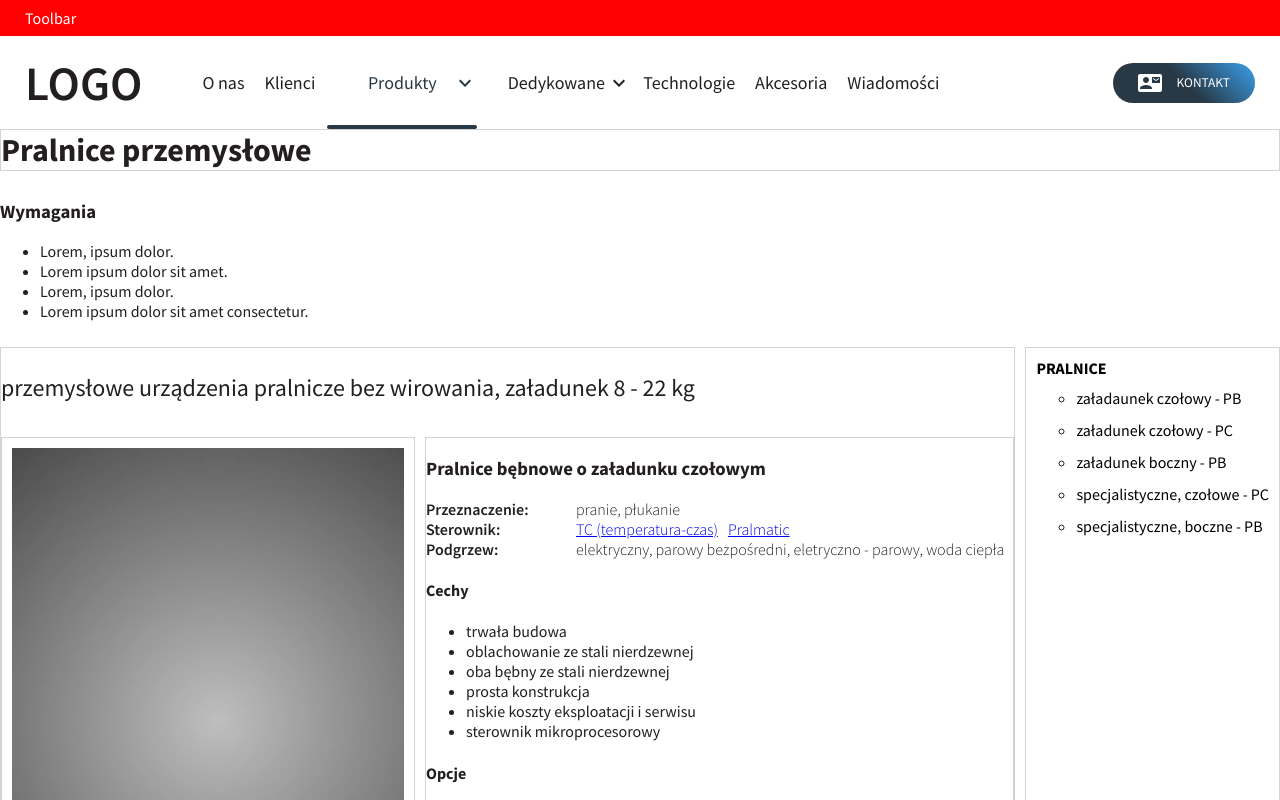
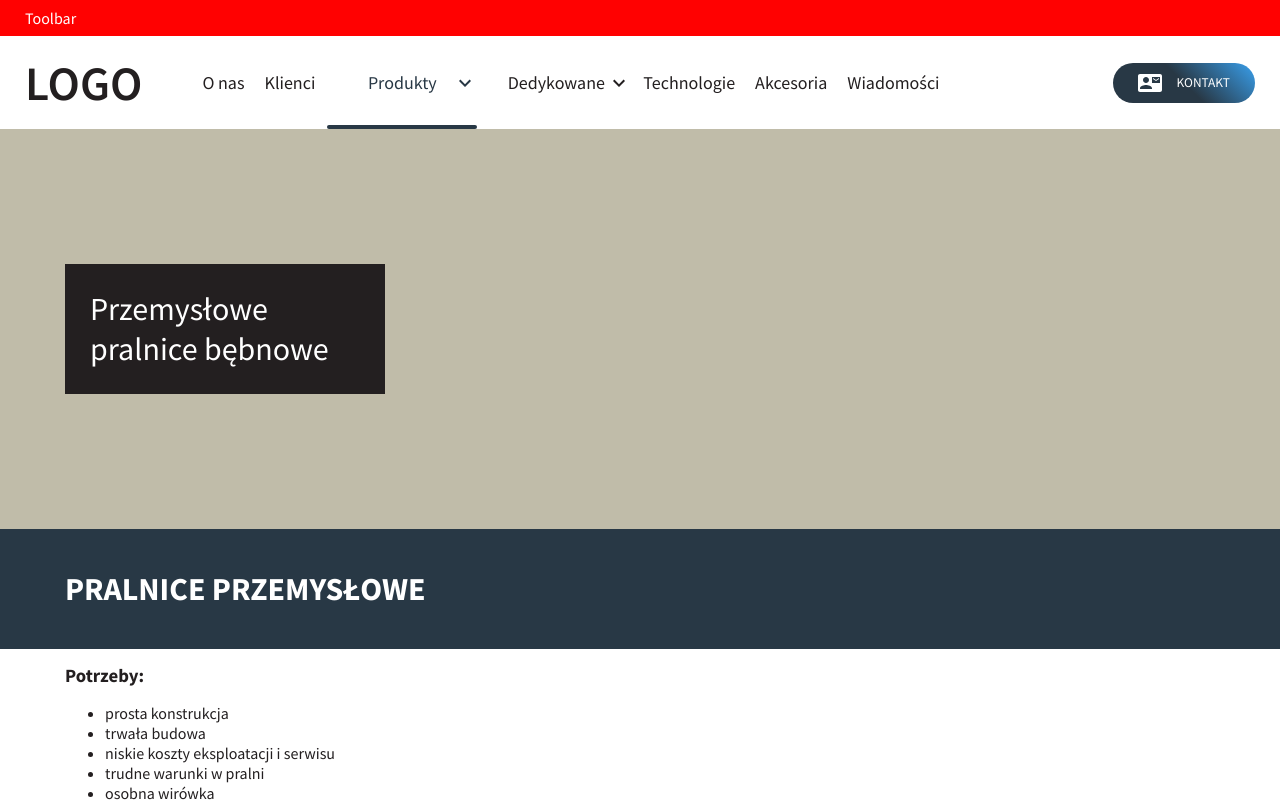
Before and after one commit to krystek77/react-website-client-side, a React (Create React App) app: page /produkty/pralnice in a window 1280 px wide. Built offline with nearby package versions, Linux system fonts and the light colour scheme.

Commit message:
improve product details component  responsiveness

```diff
--- a/src/components/ProductDetails/ProductDetails.css
+++ b/src/components/ProductDetails/ProductDetails.css
@@ -1,154 +1,151 @@
-* {
-  box-sizing: border-box;
+/*
+* start banner component
+*/
+.banner {
+  width: 100%;
+  height: 400px;
+  background-color: var(--light-gray);
+  flex-shrink: 0;
 }
-
-/*some comment 2*/
-main {
-  /* border:1px solid red; */
-  display: grid;
-  grid-template-columns: 1fr auto;
-  gap: 10px;
+.banner__content {
+  display: flex;
+  flex-direction: column;
+  justify-content: center;
+  height: 100%;
 }
-header {
-  grid-column: 1/3;
-}
-.needs {
-  grid-column: 1/3;
-}
-h2 {
+.banner__title {
+  background-color: var(--dark);
+  color: var(--light);
+  padding: 25px;
+  max-width: 320px;
   font-size: 32px;
-  border: 1px solid lightgrey;
-  margin: 0;
-}
-aside {
-  border: 1px solid lightgrey;
-  position: relative;
-  padding: 10px;
-}
-aside::before {
-  display: none;
-  content: '';
-  position: absolute;
-  top: 0;
-  left: 0;
-}
-section {
-  border: 1px solid lightgrey;
+  font-weight: 400;
 }
 /*
-.utility-menu
-*/
-.utility-menu {
-  position: sticky;
-  top: 20px;
-}
-.utility-menu {
-  list-style-type: none;
-  padding: 0;
-  margin: 0;
-}
-
-.utility-menu__title > a {
-  font-size: 24px;
-  color: black;
-  display: block;
-  padding-bottom: 10px;
-}
-.utility-menu li:not(.utility-menu__title) {
-  margin-bottom: 2px;
-}
-.utility-menu li:not(.utility-menu__title) a {
-  display: block;
-  padding-bottom: 10px;
-  text-decoration: none;
-  font-size: 16px;
-  color: black;
-}
-.utility-menu__title > a:first-of-type {
-  text-decoration: none;
-  text-transform: uppercase;
-  font-size: 16px;
-}
-/*
-  start product
-*/
-.product {
-  display: grid;
-  grid-template-columns: auto 1fr;
-  gap:10px;
-}
-.product__subtitle {
-  font-size: 24px;
-  grid-column: 1/3;
-}
-.product__introduction {
-  border: 1px solid lightgrey;
-}
-/*
-  end product
+* end banner component
 */
 
 /*
-  start slider
+* start header component
 */
+.header {
+  background-color: var(--secondary);
+  color: var(--light);
+}
+.header__content {
+  padding-top: 25px;
+  padding-bottom: 25px;
+}
+.header__title {
+  font-size: 32px;
+  text-transform: uppercase;
+}
+/*
+* start product card component
+*/
+.product__wrapper {
+  display: grid;
+  grid-template-columns: auto;
+  grid-template-rows: auto auto;
+  gap: 15px;
+}
+.product__main {
+  grid-row: 2/3;
+  border: 1px solid grey;
+}
 
-.slider__image {
-  max-width: 392px;
-  margin-bottom:10px;
+.product__aside {
+  grid-row: 1/2;
+  border: 1px solid grey;
+  width: 100%;
 }
-.slider__image > img {
+.product-card {
+  display: grid;
+  grid-template-columns: auto;
+  gap: 15px;
+}
+.article-title {
+  font-size: 28px;
+  grid-row: 1/2;
+}
+.article-subtitle {
+  font-size: 18px;
+}
+.product-card__content {
+  grid-row: 2/3;
+}
+.product-slider {
+  grid-row: 3/4;
+}
+
+/*
+* component candidate
+*/
+.product-slider {
+  max-width: 100%;
+  border: 1px solid pink;
+}
+.product-slider__image {
+  width: 100%;
+}
+.product-slider__image img {
   display: block;
   max-width: 100%;
 }
-.slider__thumbnails {
-  display: grid;
-  grid-template-columns: 100px 100px 100px;
-  gap:10px;
+
+.product-card__content {
+  border: 1px solid red;
 }
-.slider__thumbnail {
-  cursor:pointer;
-  background-color:transparent;
-  border:none;
-  width:100%;
+.product-card__short {
+  border: 1px solid green;
 }
-.slider__thumbnail > img {
-  display: block;
-  max-width: 100%;
+.product-card__lists {
+  display: flex;
+  justify-content: flex-start;
+  align-items: flex-start;
 }
 /*
-  end slider
+* component candidate
+*/
+.product-card__list {
+  border: 1px solid blue;
+}
+/*
+* end component candidate
 */
 
-/*
-short-info
-*/
-.short-info {
-  list-style-type: none;
-  padding-left: 0;
+@media screen and (min-width: 1200px) {
+  .product__wrapper {
+    grid-template-columns: auto 1fr;
+    grid-template-rows: auto;
+  }
+  .product__main {
+    grid-row: 1/2;
+  }
+  .product__aside {
+    grid-row: 1/2;
+    min-width: 280px;
+  }
+  .product-card {
+    grid-template-columns: auto 1fr;
+  }
+  .article-title {
+    grid-column: 1/3;
+  }
+  .product-slider {
+    max-width: 392px;
+    grid-column: 1/2;
+    grid-row:2/3;
+  }
+  .product-card__content {
+    grid-column: 2/3;
+    grid-row:2/3;
+  }
+  .product-card__lists {
+    display: block;
+  }
+  .product-card__details {
+    grid-column: 1/3;
+    border: 1px solid lightseagreen;
+  }
 }
-.short-info__title {
-  display: inline-block;
-  font-weight: 600;
-  width: 150px;
-}
-.short-info__content {
-  display: inline-block;
-  font-weight: 300;
-}
-.short-info__content > a {
-  display: inline-block;
-  padding-right: 10px;
-}
-/*
-end short-info
-*/
-
-/*
-  start related details
-*/
-.related-details {
-  grid-column: 1/3;
-}
-/*
-  end related details
-*/
--- a/src/components/ProductDetails/ProductDetails.js
+++ b/src/components/ProductDetails/ProductDetails.js
@@ -1,12 +1,11 @@
 /* eslint-disable no-unused-vars */
 import React, { useEffect, useState } from 'react';
-import { Link, useHistory } from 'react-router-dom';
+import { Link } from 'react-router-dom';
 import PropTypes from 'prop-types';
 
 import { dataProducts as allProducts } from '../../constants/products';
 import { dataControls as allControls } from '../../constants/control-options';
 
-import Slider from './Slider/Slider';
 import TechnicalData from './TechnicalData/TechnicalData';
 
 import './ProductDetails.css';
@@ -15,7 +14,6 @@ import './ProductDetails.css';
 const ProductDetails = (props) => {
   const [product, setProduct] = useState(null);
   const [controls, setControls] = useState([]);
-  const history = useHistory();
 
   useEffect(() => {
     console.log('[ProductDetails.js] - useEffect');
@@ -43,160 +41,163 @@ const ProductDetails = (props) => {
 
   console.log('[ProductDetails.js] - render');
 
-  function renderProduct() {
   return (
+    product && (
       <React.Fragment>
-        {product.kind.map((item) => {
-          const { title, subtitle, control_options, purpose, heating, g_factor, mount, pathname, images, thumbnails, features, options,parameters } = item;
-          const id = pathname.split('#')[1];
-          const controlsItem = control_options.map((controlId) => {
-            return controls.find((control) => control.id === controlId);
-          });
+
+        <div className="banner" id={product.pathname}>
+          <div className="container">
+            <div className="banner__content">
+              <h1 className="banner__title">Przemysłowe pralnice bębnowe</h1>
+            </div>
+          </div>
+        </div>
+
+        <div className="header">
+          <div className="container">
+            <div className="header__content">
+              <h2 className="header__title">{product.title}</h2>
+            </div>
+          </div>
+        </div>
+
+
+        <div>
+          <div className="container">
+            <h3>Potrzeby:</h3>
+            <ul>
+              <li>prosta konstrukcja</li>
+              <li>trwała budowa</li>
+              <li>niskie koszty eksploatacji i serwisu</li>
+              <li>trudne warunki w pralni</li>
+              <li>osobna wirówka</li>
+            </ul>
+          </div>
+        </div>
+
+        <div className="product__content">
+          <div className="container">
+            <div className="product__wrapper">
+              <main className="product__main">
+
+                <header className="content__header">
+                  <h3 className="content__title">Rodzaje urządzeń:</h3>
+                </header>
+                {product.kind.map((item)=>{
+                  const {title,images,thumbnails, features, options,purpose,heating,g_factor,mount,control_options,parameters} = item;
+                  const key = item.pathname.split('#')[1];
+                  const currentImage = images[1];
+                  const controlTypes = control_options.map((id)=>controls.find((item)=>item.id===id));
 
                   return (
-            <article className="product" id={id} key={id}>
-              <p className="product__subtitle">{subtitle}</p>
+                    <article className="product-card" key={key}>
 
-              <Slider images={images} thumbnails={thumbnails} />
+                      <h4 className="article-title">{title}</h4>
 
-              <div className="product__introduction">
-                <header className="product__header">
-                  <h3 className="product__title">{title}</h3>
-                  {/** start short info component */}
-                  <ul className="short-info">
-                    {purpose.length !== 0 && (
-                      <li className="short-info__item">
-                        <span className="short-info__title">Przeznaczenie:</span>
-                        <span className="short-info__content">{purpose.join(', ')}</span>
-                      </li>
+                      {/** start product-slider component */}
+                      <aside className="product-slider">
+                        <div className="product-slider__image">
+                          <img src={`../assets/images/${currentImage}.webp`} alt={currentImage}/>
+                        </div>
+                        {thumbnails.length !== 0 && (
+                           <div className="product-slider__thumbnails">
+                            {thumbnails.map((item)=>{
+                                return (
+                                  <button key={item} type="button" className="product-slider__button-thumbnail">
+                                    <img className="product-slider__thumbnail" src={`../assets/images/${item}.webp`} alt={item}/>
+                                  </button>
+                                )
+                            })}
+                           </div>
                         )}
-                    {control_options.length !== 0 && (
-                      <li className="short-info__item">
-                        <span className="short-info__title">Sterownik:</span>
-                        <span className="short-info__content">
-                          {controlsItem.map((item) => (
-                            <a key={item.control} href="/">
-                              {item.control}
-                            </a>
-                          ))}
-                        </span>
-                      </li>
-                    )}
-                    {heating.length !== 0 && (
-                      <li className="short-info__item">
-                        <span className="short-info__title">Podgrzew:</span>
-                        <span className="short-info__content">{heating.join(', ')}</span>
-                      </li>
-                    )}
-                    {g_factor && (
-                      <li className="short-info__item">
-                        <span className="short-info__title">G-faktor:</span>
-                        <span className="short-info__content">{g_factor}</span>
-                      </li>
-                    )}
-                    {mount && (
-                      <li className="short-info__item">
-                        <span className="short-info__title">Mocowanie:</span>
-                        <span className="short-info__content">{mount}</span>
-                      </li>
-                    )}
-                  </ul>
-                  {/** end short info component */}
-                </header>
-                <div className="product__content">
-                  {/** plain list component */}
+                      </aside>
+                      {/** end product-slider component */}
+
+                      <div className="product-card__content">
+
+                        {/** start product short component */}
+                        <div className="product-short">
+                            {purpose.length !==0 && <div className="product-short__item"><span className="product-short__name">Przeznaczenie:</span><span className="product-short__value">{purpose.join(', ')}</span></div>}
+                            {g_factor && <div className="product-short__item"><span className="product-short__name">G-faktor:</span><span className="product-short__value">{g_factor}</span></div>}
+                            {mount &&<div className="product-short__item"><span className="product-short__name">Mocowanie:</span><span className="product-short__value">{mount}</span></div>}
+                            {heating.length !==0 && <div className="product-short__item"><span className="product-short__name">Dostępne podgrzewy:</span><span className="product-short__value">{heating.join(', ')}</span></div>}
+                            {controlTypes.length !==0 && <div className="product-short__item">
+                                <span className="product-short__name">Rodzaje sterowników:</span>
+                                <span className="product-short__value"> {controlTypes.map((item)=>{ return <Link className="product-short__link" to="/" key={item.id}>{item.control}</Link> }) } </span>
+                              </div>
+                            }
+                        </div>
+                        {/** end product short component */}
+
+                        <div className="product-card__lists">
+                          {/** start unordered list component */}
                           {features.length !== 0 && (
-                    <div className="plain-list">
-                      <h4 className="plain-list__title">Cechy</h4>
-                      <ul className="plain-list__items">
-                        {features.map((item) => (
-                          <li className="plain-list__item" key={item}>
-                            {item}
-                          </li>
-                        ))}
+                            <div className="product-card__list">
+                              <h5 className="article-subtitle">Cechy</h5>
+                              <ul>
+                                {features.map((item)=>{
+                                  return <li key={item}>{item}</li>
+                                })}
                               </ul>
                             </div>
                           )}
-                  {/** end plain list component */}
-                  {/** start plain list component */}
+                          {/** end unordered list component */}
+
+                          {/** start unordered list component */}
                           {options.length !== 0 && (
-                    <div className="plain-list">
-                      <h4 className="plain-list__title">Opcje</h4>
-                      <ul className="plain-list__items">
-                        {options.map((item) => (
-                          <li className="plain-list__item" key={item}>
-                            {item}
-                          </li>
-                        ))}
+                            <div className="product-card__list">
+                              <h5 className="article-subtitle">Opcje</h5>
+                              <ul>
+                                {options.map((item)=>{
+                                  return <li key={item}>{item}</li>
+                                })}
                               </ul>
                             </div>
                           )}
-                  {/** end plain list component */}
-                </div>
+                          {/** end unordered list component */}
                         </div>
 
-              {/** start related details component */}
-              <section className="related-details">
-                <h4>Technologie</h4>
-              </section>
-              {/** end related details component */}
+                      </div>
 
-              {/** start related details component */}
-              <section className="related-details">
-                <h4>Dane techniczne</h4>
-                <TechnicalData data={parameters} />
-              </section>
-              {/** end related details component */}
+                      <div className="product-card__details">
+                        <h5 className="article-subtitle">Dane techniczne</h5>
+                        <TechnicalData data={parameters}/>
+                      </div>
+
+                      <div className="product-card__details">
+                        <h5 className="article-subtitle">Technologie</h5>
+                      </div>
+
                     </article>
-          );
+                    )
                 })}
-      </React.Fragment>
-    );
-  }
-  function renderUtilityMenu() {
-    return (
+
+
+              </main>
+
+
+              <aside className="product__aside">
                 <ul className="utility-menu">
                   <li className="utility-menu__title">
-          <Link to={`/produkty/pralnice#${product.pathname}`}>
-            {' '}
-            <strong>{product.short_title}</strong>{' '}
-          </Link>
+                    <Link to={`/produkty/pralnice#${product.pathname}`}> <strong>{product.short_title}</strong> </Link>
 
                     <ul className="utility-menu__submenu">
                       {product.kind.map((item) => {
                         const { pathname, label } = item;
                         return (
-                <li className="utility-menu__item" key={pathname}>
-                  {' '}
-                  <Link to={`/produkty/${pathname}`}>{label}</Link>{' '}
-                </li>
+                          <li className="utility-menu__item" key={pathname}> <Link to={`/produkty/${pathname}`}>{label}</Link> </li>
                         );
                       })}
                     </ul>
                   </li>
                 </ul>
-    );
-  }
-
-  return (
-    product && (
-      <main>
-        <header>
-          <h2 id={product.pathname}>{product.title}</h2>
-        </header>
-        <div className="needs">
-          <h3>Wymagania</h3>
-          <ul>
-            <li>Lorem, ipsum dolor.</li>
-            <li>Lorem ipsum dolor sit amet.</li>
-            <li>Lorem, ipsum dolor.</li>
-            <li>Lorem ipsum dolor sit amet consectetur.</li>
-          </ul>
+              </aside>
             </div>
 
-        <section>{renderProduct()}</section>
-        <aside>{renderUtilityMenu()}</aside>
-      </main>
+          </div>
+
+        </div>
+      </React.Fragment>
     )
   );
 };
--- a/src/constants/products.js
+++ b/src/constants/products.js
@@ -7,8 +7,8 @@ export const dataProducts = [
     pathname: 'pralnice',
     kind: [
       {
-        title: 'Pralnice bębnowe o załadunku czołowym',
-        subtitle: 'przemysłowe urządzenia pralnicze bez wirowania, załadunek 8 - 22 kg',
+        title: 'Pralnice bębnowe o załadunku czołowym 8 - 22 kg',
+        subtitle: '',
         control_options: [1, 2],
         purpose: ['pranie', 'płukanie'],
         heating: ['elektryczny', 'parowy bezpośredni', 'eletryczno - parowy', 'woda ciepła'],
@@ -41,8 +41,8 @@ export const dataProducts = [
         label: 'załadaunek czołowy - PB',
       },
       {
-        title: 'Pralnice bębnowe o załadunku czołowym',
-        subtitle: 'przemysłowe urządzenia pralnicze bez wirowania, załadunek 30 - 50 kg',
+        title: 'Pralnice bębnowe o załadunku czołowym 30 - 50 kg',
+        subtitle: '',
         control_options: [1, 2],
         purpose: ['pranie', 'płukanie'],
         heating: ['elektryczny', 'parowy bezpośredni', 'eletryczno - parowy', 'woda ciepła'],
@@ -75,8 +75,8 @@ export const dataProducts = [
         label: 'załadunek czołowy - PC',
       },
       {
-        title: 'Pralnice bębnowe o załadunku bocznym',
-        subtitle: 'przemysłowe urządzenia pralnicze bez wirowania, załadunek 30 -50 kg',
+        title: 'Pralnice bębnowe o załadunku bocznym 30 - 50 kg',
+        subtitle: '',
         control_options: [1],
         purpose: ['pranie', 'płukanie'],
         heating: ['elektryczny', 'parowy bezpośredni', 'eletryczno - parowy', 'woda ciepła'],
@@ -91,8 +91,8 @@ export const dataProducts = [
         label: 'załadunek boczny - PB',
       },
       {
-        title: 'Specjalistyczne pralnice bębnowe o załadunku czołowym',
-        subtitle: 'przemysłowe urządzenia pralnicze, załadunek 90 - 120 kg',
+        title: 'Specjalistyczne pralnice bębnowe o załadunku czołowym 90 - 120 kg',
+        subtitle: '',
         control_options: [1, 2, 16],
         purpose: ['pranie', 'płukanie', 'farbowanie', 'dekatyzacja'],
         heating: ['elektryczny', 'parowy bezpośredni', 'eletryczno - parowy', 'woda ciepła', 'parowy pośredni'],
@@ -107,8 +107,8 @@ export const dataProducts = [
         label: 'specjalistyczne, czołowe - PC',
       },
       {
-        title: 'Specjalistyczne pralnice bębnowe o załadunku bocznym',
-        subtitle: 'przemysłowe urządzenia pralnicze, załadunek 200 - 300 kg',
+        title: 'Specjalistyczne pralnice bębnowe o załadunku bocznym 200 - 300 kg',
+        subtitle: '',
         control_options: [1, 2, 16],
         purpose: ['pranie', 'płukanie', 'farbowanie', 'dekatyzacja'],
         heating: ['elektryczny', 'parowy bezpośredni', 'eletryczno - parowy', 'woda ciepła', 'parowy pośredni'],
--- a/src/index.css
+++ b/src/index.css
@@ -40,6 +40,15 @@ body {
   -webkit-font-smoothing: antialiased;
   -moz-osx-font-smoothing: grayscale;
 }
+h1,h2,h3,h4,h5,h6 {
+  margin:0;
+}
+.container {
+  padding:15px 25px;
+  max-width: 1200px;
+  margin:0 auto;
+  height: 100%;
+}
 .no-scroll-mobile {
   overflow:hidden;
 }
```
Lines whose indentation alone changed are shown as unchanged.
